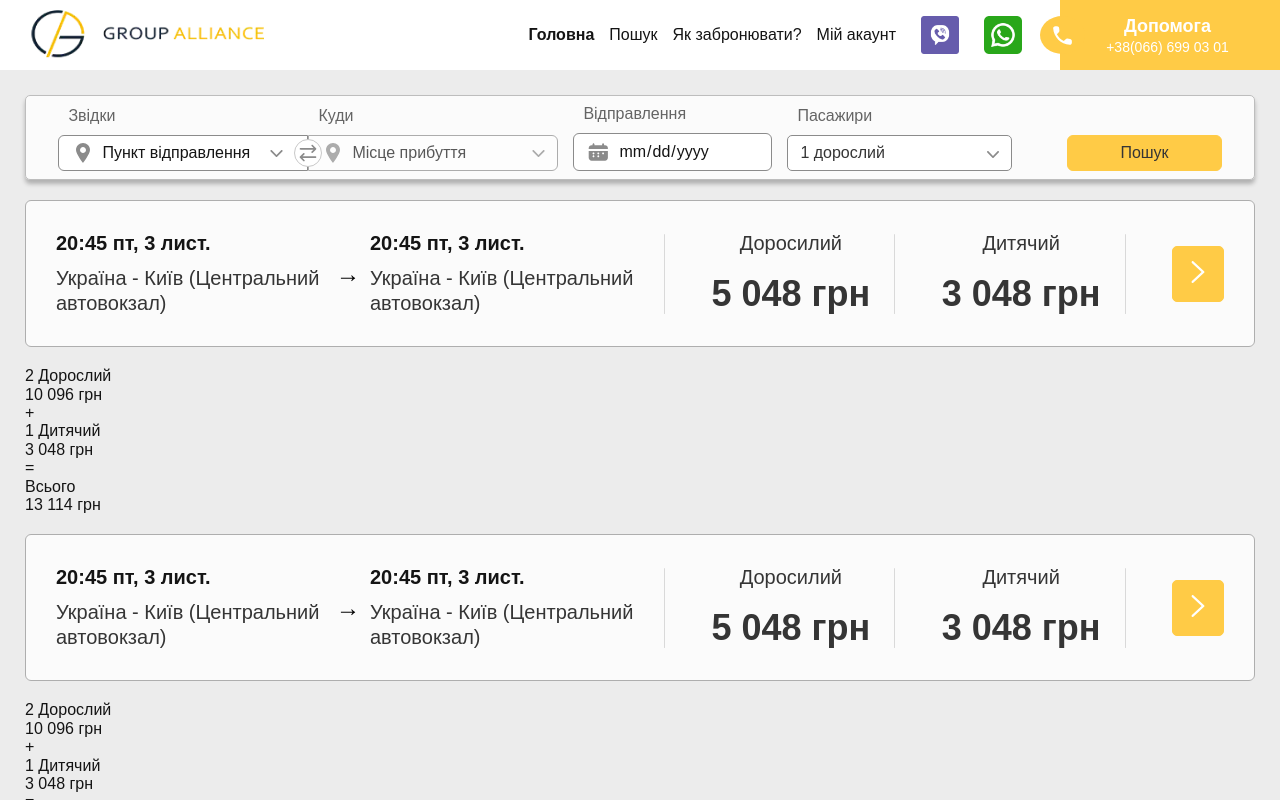
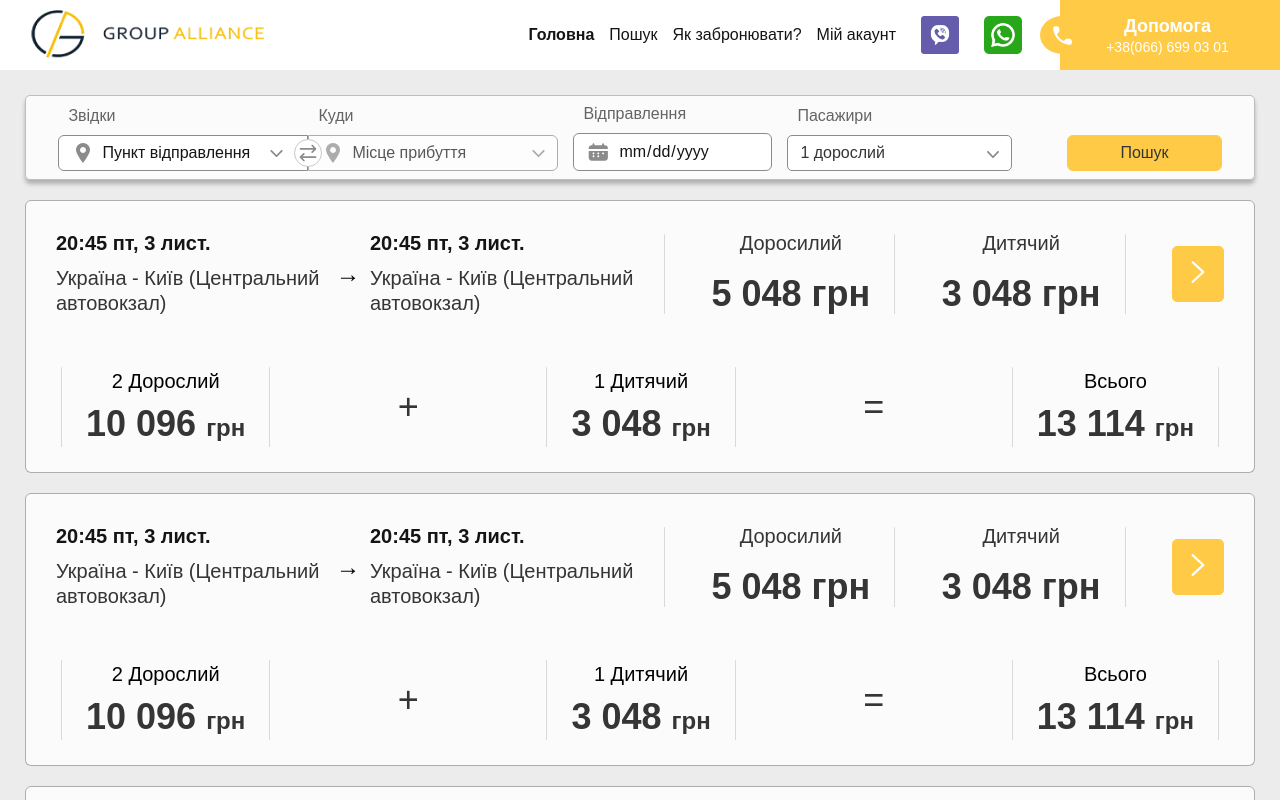
Before and after one commit to viktor-kindrat/finish, a React (Create React App) app: page /search in a window 1280 px wide. Shown: the top 800 px of the page. Built offline with nearby package versions, Linux system fonts and the light colour scheme.

Commit message:
FlightCard opened styles

```diff
--- a/src/Components/FlightCard/Styles/FlightCard.css
+++ b/src/Components/FlightCard/Styles/FlightCard.css
@@ -1,3 +1,85 @@
+.FlightCard__opened {
+  width: 100%;
+  display: flex;
+  gap: 50px;
+  align-items: center;
+  justify-content: space-between;
+  background: #FBFBFB;
+  border: 1px solid #AEAEAE;
+  border-top: none;
+  border-radius: 0 0 6px 6px;
+  padding: 30px 60px;
+  margin-top: -26px;
+  z-index: 4;
+  -webkit-border-radius: 0 0 6px 6px;
+  -moz-border-radius: 0 0 6px 6px;
+  -ms-border-radius: 0 0 6px 6px;
+  -o-border-radius: 0 0 6px 6px;
+}
+.FlightCard__opened .FlightCard__group {
+  display: flex;
+  gap: 15px;
+  flex-direction: column;
+  align-items: center;
+  justify-content: center;
+  position: relative;
+}
+.FlightCard__opened .FlightCard__group:nth-child(2n)::after {
+  display: none;
+}
+.FlightCard__opened .FlightCard__group:nth-child(2n)::before {
+  display: none;
+}
+.FlightCard__opened .FlightCard__group::after {
+  content: "";
+  height: 80px;
+  width: 1px;
+  border-radius: 2px;
+  background: #D9D9D9;
+  position: absolute;
+  right: -25px;
+}
+.FlightCard__opened .FlightCard__group::before {
+  content: "";
+  height: 80px;
+  width: 1px;
+  border-radius: 2px;
+  background: #D9D9D9;
+  position: absolute;
+  left: -25px;
+}
+.FlightCard__opened .FlightCard__group .FlightCard__text {
+  color: #000;
+  text-align: center;
+  font-size: 20px;
+  font-style: normal;
+  font-weight: 400;
+  line-height: 100%;
+}
+.FlightCard__opened .FlightCard__group .FlightCard__text_bold {
+  color: #353535;
+  font-size: 24px;
+  font-style: normal;
+  font-weight: 700;
+  line-height: 100%;
+}
+.FlightCard__opened .FlightCard__group .FlightCard__text_bigBold {
+  color: #353535;
+  font-size: 36px;
+  font-style: normal;
+  font-weight: 700;
+  line-height: 100%;
+}
+.FlightCard__opened .FlightCard__group .FlightCard__text_mediumBold {
+  color: #353535;
+  text-align: center;
+  font-size: 36px;
+  font-style: normal;
+  font-weight: 400;
+  line-height: 28px;
+  /* 77.778% */
+}
+
 .FlightCard {
   width: 100%;
   display: flex;
@@ -105,6 +187,9 @@
 }
 
 @media screen and (max-width: 1104px) {
+  .FlightCard__opened {
+    display: none;
+  }
   .FlightCard {
     width: 100%;
     flex-direction: column;
--- a/src/Components/FlightCard/Styles/FlightCard.scss
+++ b/src/Components/FlightCard/Styles/FlightCard.scss
@@ -1,3 +1,95 @@
+.FlightCard__opened {
+    width: 100%;
+    display: flex;
+    gap: 50px;
+    align-items: center;
+    justify-content: space-between;
+    background: #FBFBFB;
+    border: 1px solid #AEAEAE;
+    border-top: none;
+    border-radius: 0 0 6px 6px;
+    padding: 30px 60px;
+    margin-top: -26px;
+    z-index: 4;
+    -webkit-border-radius: 0 0 6px 6px;
+    -moz-border-radius: 0 0 6px 6px;
+    -ms-border-radius: 0 0 6px 6px;
+    -o-border-radius: 0 0 6px 6px;
+
+    .FlightCard__group {
+        display: flex;
+        gap: 15px;
+        flex-direction: column;
+        align-items: center;
+        justify-content: center;
+        position: relative;
+
+        &:nth-child(2n) {
+            &::after {
+                display: none;
+            }
+            &::before {
+                display: none;
+            }
+        }
+
+        &::after {
+            content: "";
+            height: 80px;
+            width: 1px;
+            border-radius: 2px;
+            background: #D9D9D9;
+            position: absolute;
+            right: -25px;
+        }
+        &::before {
+            content: "";
+            height: 80px;
+            width: 1px;
+            border-radius: 2px;
+            background: #D9D9D9;
+            position: absolute;
+            left: -25px;
+        }
+
+        .FlightCard__text {
+            color: #000;
+            text-align: center;
+            font-size: 20px;
+            font-style: normal;
+            font-weight: 400;
+            line-height: 100%;
+
+            &_bold {
+                color: #353535;
+                font-size: 24px;
+                font-style: normal;
+                font-weight: 700;
+                line-height: 100%;
+            }
+
+            &_bigBold {
+                color: #353535;
+                font-size: 36px;
+                font-style: normal;
+                font-weight: 700;
+                line-height: 100%;
+            }
+
+            &_mediumBold {
+                color: #353535;
+                text-align: center;
+                font-size: 36px;
+                font-style: normal;
+                font-weight: 400;
+                line-height: 28px;
+                /* 77.778% */
+            }
+        }
+
+    }
+}
+
 .FlightCard {
     width: 100%;
     display: flex;
@@ -123,6 +215,10 @@
 }
 
 @media screen and (max-width: 1104px) {
+    .FlightCard__opened {
+        display: none;
+    }
+
     .FlightCard {
         width: 100%;
         flex-direction: column;
```
